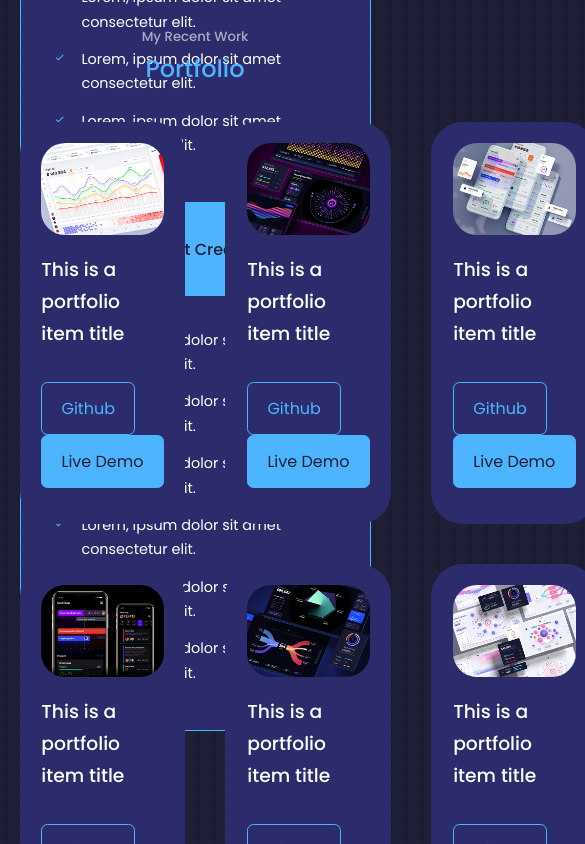
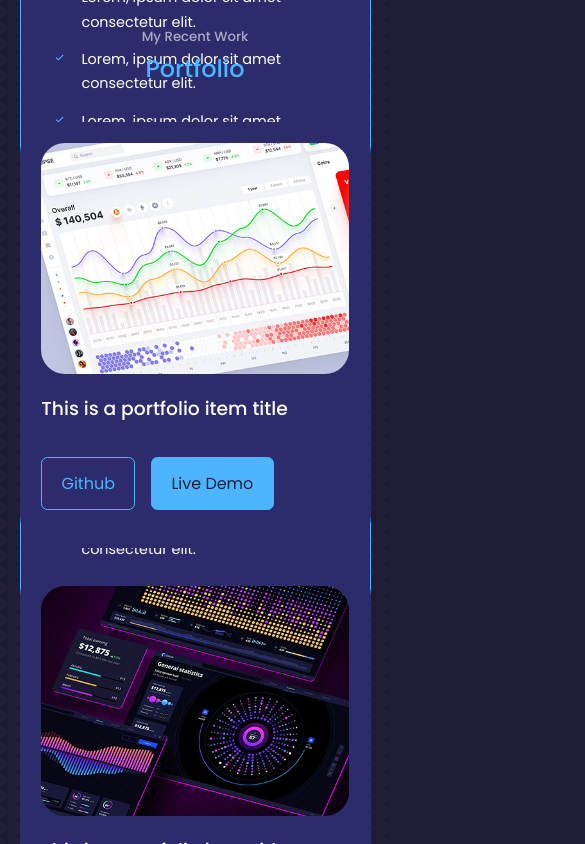
Before and after one commit to CameronRiecan/CameronRiecan.github.io, a React (Create React App) app: page / in a window 390 px wide. Shown: the part 4020-4864 px from the top of the page, 585 px wide, since content can reach past the window. Built offline with nearby package versions, Linux system fonts and the light colour scheme.

Commit message:
add media queries and finish up styling for portfolio component

```diff
--- a/src/components/portfolio/portfolio.css
+++ b/src/components/portfolio/portfolio.css
@@ -27,3 +27,25 @@
 .portfolio_item h3 {
     margin: 1.2rem 0 2rem;
 }
+
+.portfolio_item-cta {
+    display: flex;
+    gap: 1rem;
+    margin-bottom: 1rem;
+}
+
+/* Media Queries (Medium Devices) */
+@media screen and (max-width: 1024px) {
+    .portfolio_container {
+        grid-template-columns: 1fr 1fr;
+        gap: 1.2rem;
+    }
+}
+
+/* Media Queries (Small Devices) */
+@media screen and (max-width: 600px) {
+    .portfolio_container {
+        grid-template-columns: 1fr;
+        gap: 1rem;
+    }
+}
```
